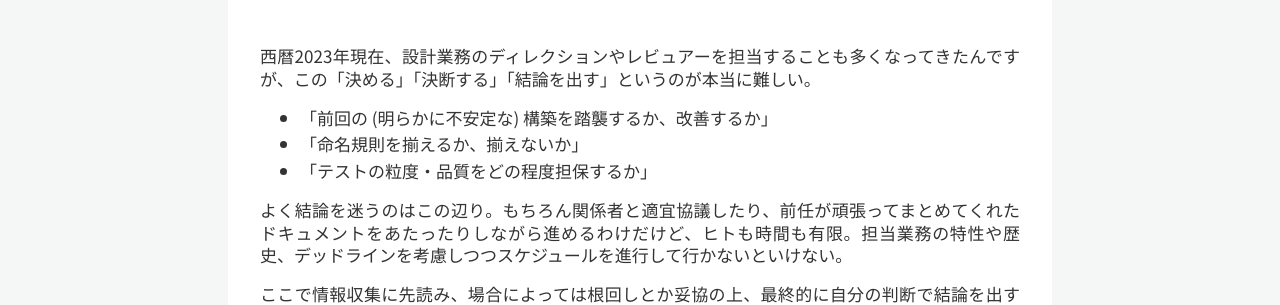
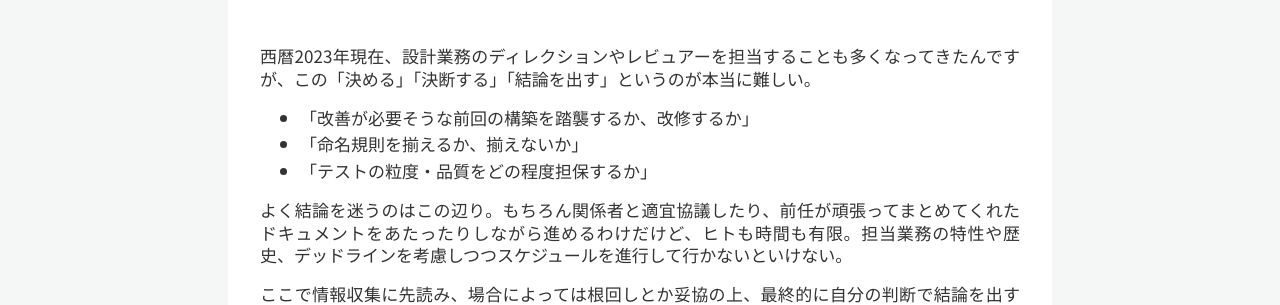
Before and after one commit to kenkenpa198/kems-clew.net, a Jekyll site: the page built from docs/_posts/2023-09-13-make-a-decision-immediately.md, in a window 1280 px wide. Shown: the part 547-852 px from the top of the page. Built offline with Jekyll 4.4.1, drawn with Linux system fonts in a browser that asks for light colours; nearby versions of some CDN libraries.

Commit message:
[update]ノートを修正

```diff
--- a/docs/_posts/2023-09-13-make-a-decision-immediately.md
+++ b/docs/_posts/2023-09-13-make-a-decision-immediately.md
@@ -21,7 +21,7 @@ lastmod: 2023-09-13
 
 西暦2023年現在、設計業務のディレクションやレビュアーを担当することも多くなってきたんですが、この「決める」「決断する」「結論を出す」というのが本当に難しい。
 
-- 「前回の (明らかに不安定な) 構築を踏襲するか、改善するか」
+- 「改善が必要そうな前回の構築を踏襲するか、改修するか」
 - 「命名規則を揃えるか、揃えないか」
 - 「テストの粒度・品質をどの程度担保するか」
 
```
